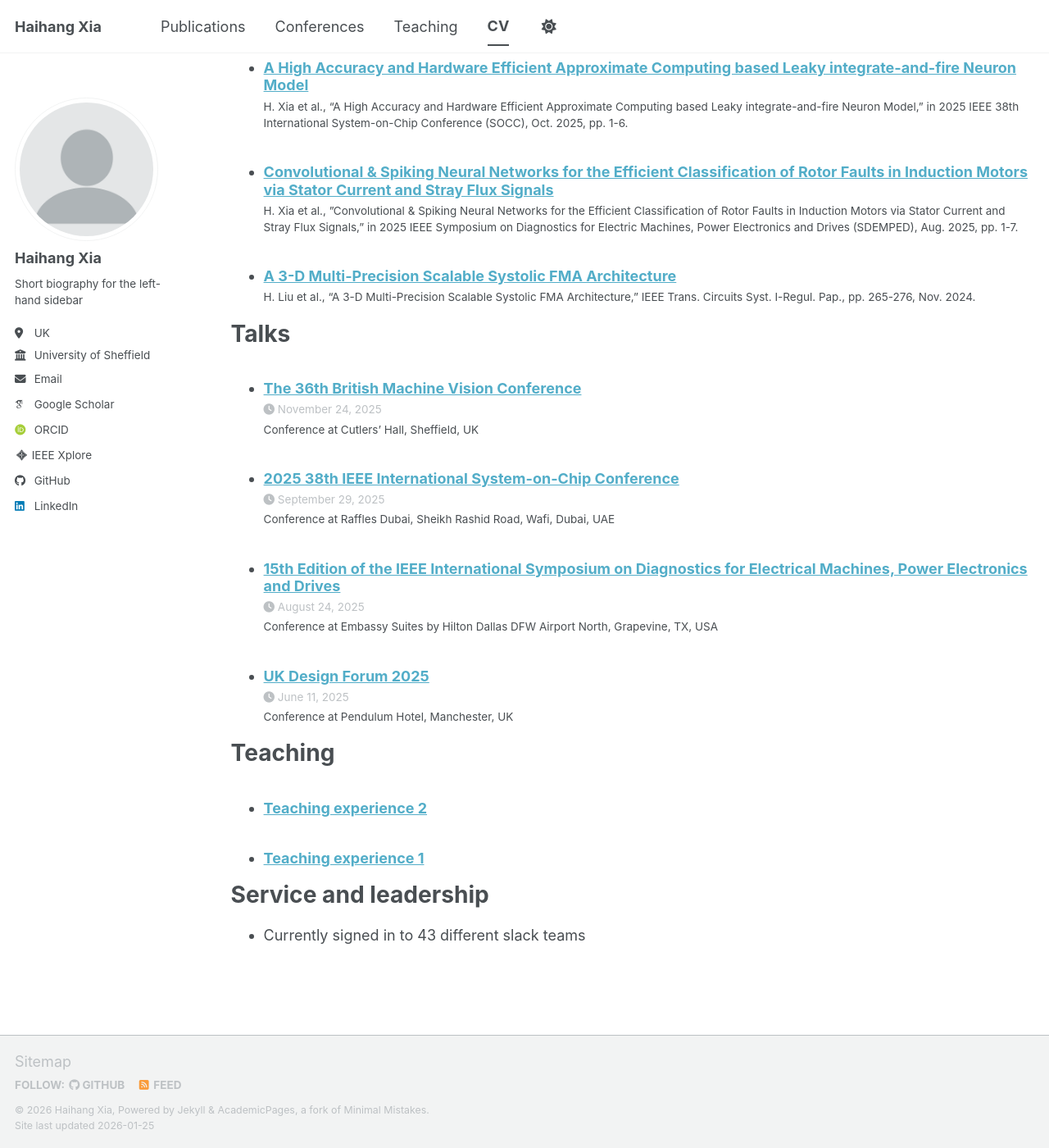
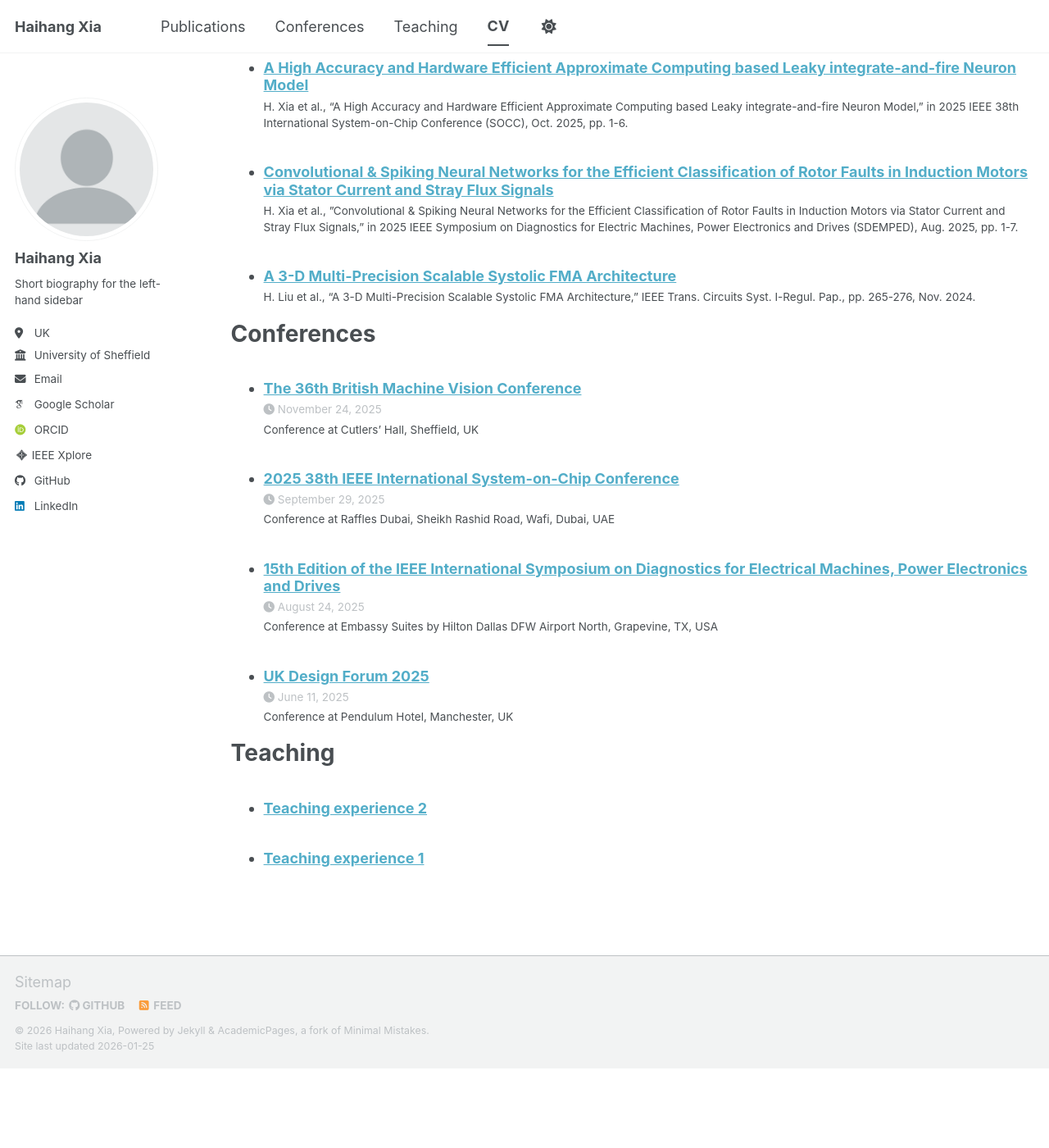
Before and after one commit to Haihang-Xia/Haihang-Xia.github.io, a Jekyll site: the page built from _pages/cv.md, in a window 1280 px wide and 1400 px high, scrolled down 1188 px. Shown: the whole window at 82% size. Built offline with Jekyll 4.4.1, drawn with Linux system fonts in a browser that asks for light colours; some web fonts are replaced; a script bundle is joined from its source files by our own code; library files that are not in the unit come from our copies; after the commit the page ends 2491 px from its top, so only the background shows below that.

Commit message:
Update cv.md

```diff
--- a/_pages/cv.md
+++ b/_pages/cv.md
@@ -47,7 +47,7 @@ Publications
     {% include archive-single-cv.html %}
   {% endfor %}</ul>
 
-Talks
+Conferences
 ======
   <ul>{% for post in site.talks reversed %}
     {% include archive-single-talk-cv.html  %}
@@ -58,7 +58,3 @@ Teaching
   <ul>{% for post in site.teaching reversed %}
     {% include archive-single-cv.html %}
   {% endfor %}</ul>
-
-Service and leadership
-======
-* Currently signed in to 43 different slack teams
```
